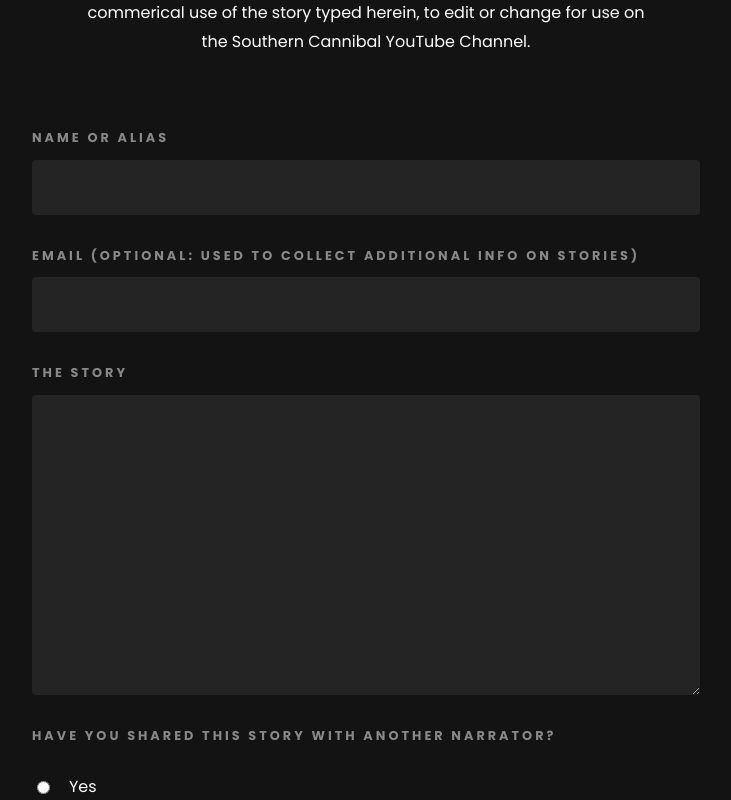
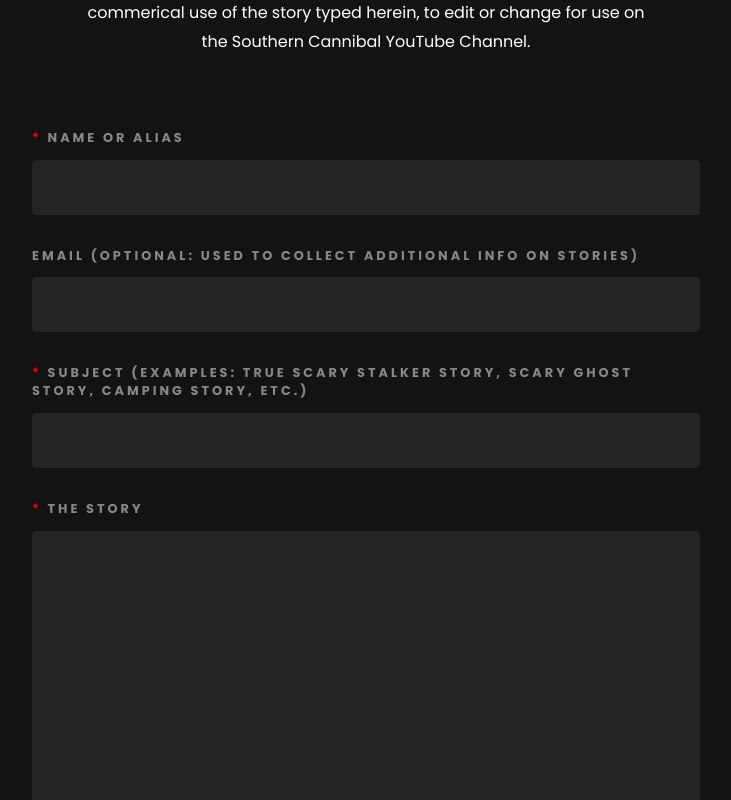
Before and after one commit to tyrelchambers/southern_cannibal, a React (Create React App) app: page /submit_story in a window 1280 px wide. Shown: the part 220-1020 px from the top of the page, without its empty margins (274-1005 px from the left). Built offline with nearby package versions, Linux system fonts and the light colour scheme.

Commit message:
add subject to form

```diff
--- a/src/components/SubmitForm.js
+++ b/src/components/SubmitForm.js
@@ -7,6 +7,7 @@ export default function SubmitForm() {
   const [ payload, setPayload ] = useState({
     email: "",
     name: "",
+    subject: "",
     story: "",
     shared: ""
   });
@@ -24,7 +25,7 @@ export default function SubmitForm() {
         ))}
       </ul>
       <div className="field-group">
-        <label htmlFor="name" className="form-label">Name or Alias</label>
+        <label htmlFor="name" className="form-label"><span style={{color: "red"}}>*</span> Name or Alias</label>
         <input type="text" className='input' name="name" onChange={e => setPayload({...payload, [e.target.name]: e.target.value})} required/>
       </div>
 
@@ -34,12 +35,18 @@ export default function SubmitForm() {
       </div>
 
       <div className="field-group">
-        <label htmlFor="story" className="form-label">The Story</label>
+        <label htmlFor="subject" className="form-label"><span style={{color: "red"}}>*</span> Subject (Examples: True Scary Stalker Story, Scary Ghost Story, Camping Story, etc.)</label>
+        <input type="text"  className='input' name="subject" onChange={e => setPayload({...payload, [e.target.name]: e.target.value})}/>
+      </div>
+
+
+      <div className="field-group">
+        <label htmlFor="story" className="form-label"><span style={{color: "red"}}>*</span> The Story</label>
         <textarea type="text" className="textarea" name="story" onChange={e => setPayload({...payload, [e.target.name]: e.target.value})} required/>
       </div>
 
       <div className="field-group">
-        <label htmlFor="sharedStory" className="form-label">Have you shared this story with another narrator?</label>
+        <label htmlFor="sharedStory" className="form-label"><span style={{color: "red"}}>*</span> Have you shared this story with another narrator?</label>
 
           <div className="radios">
             <input type="radio" name="sharedStory" value="yes" onChange={() => setPayload({...payload, shared: true})}/>
@@ -73,6 +80,7 @@ const submitHandler = async (e, payload, setErrors, setLoading) => {
 
   if ( !payload.name ) _.push("Name must be provided");
   if ( !payload.story ) _.push("A story must be present");
+  if ( !payload.subject ) _.push("Please include a subject");
   if ( payload.shared.length === 0) _.push("Have you shared this story? (Missing shared toggle)");
 
   if ( _.length > 0 ) return setErrors([..._]);
```
